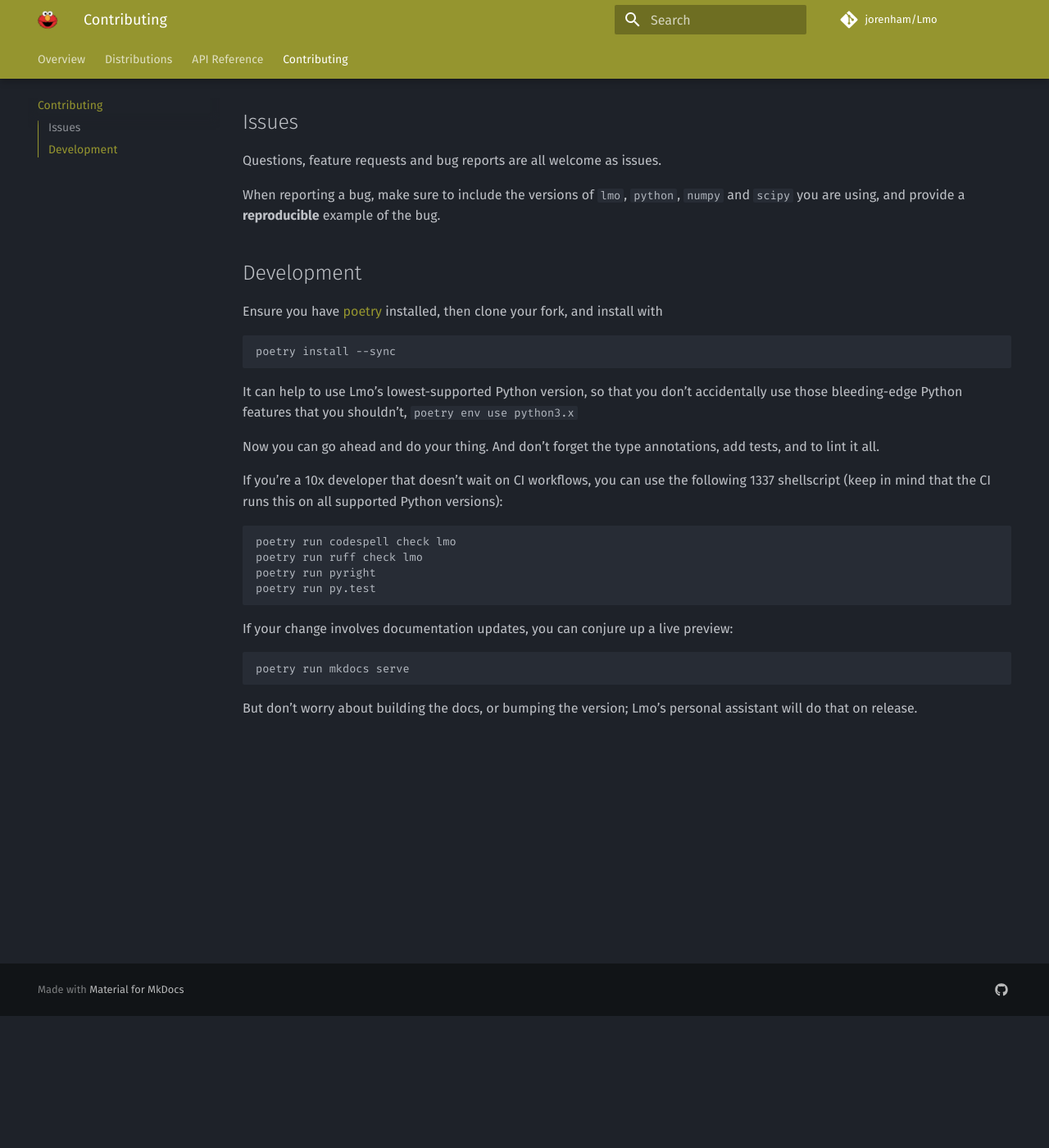
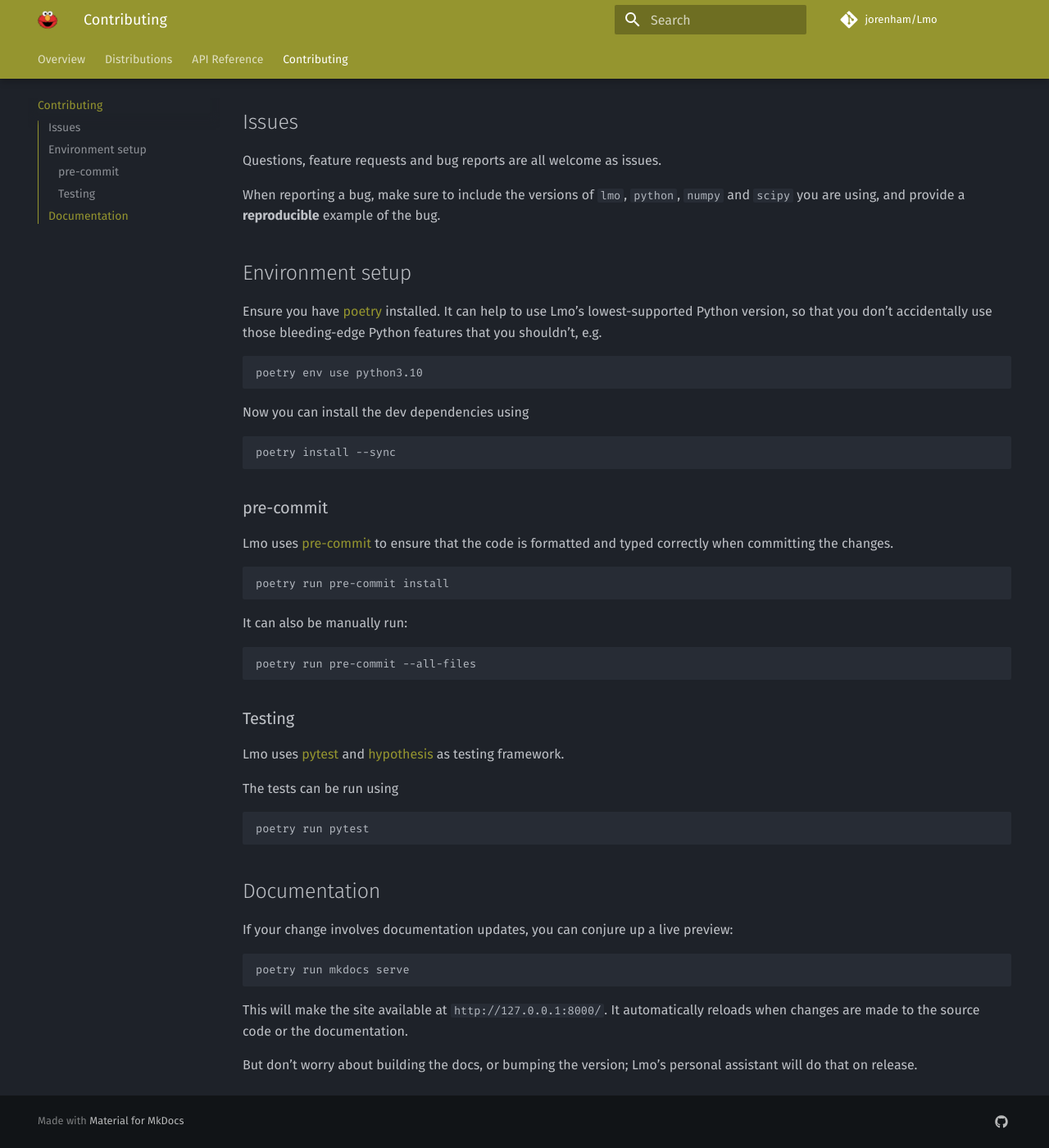
Before and after one commit to jorenham/Lmo, an MkDocs documentation site: the page built from docs/contributing.md, in a window 1280 px wide and 1400 px high, scrolled down 161 px. Shown: the whole window at 82% size. Built offline with MkDocs 1.6.1 and Material for MkDocs 9.7.7, drawn with Linux system fonts in a browser that asks for light colours; comment, search, counter and statistics services are not loaded.

Commit message:
updated contributing.md

````diff
--- a/docs/contributing.md
+++ b/docs/contributing.md
@@ -10,32 +10,51 @@
 `numpy` and `scipy` you are using, and provide a **reproducible** example of
 the bug.
 
-## Development
+## Environment setup
 
 Ensure you have [poetry](https://python-poetry.org/docs/#installation)
-installed, then clone your fork, and install with
+installed.
+It can help to use Lmo's lowest-supported Python version, so that you don't
+accidentally use those bleeding-edge Python features that you shouldn't, e.g.
+
+```bash
+poetry env use python3.10
+```
+
+Now you can install the dev dependencies using
 
 ```bash
 poetry install --sync
 ```
 
-It can help to use Lmo's lowest-supported Python version, so that you don't
-accidentally use those bleeding-edge Python features that you shouldn't,
-`poetry env use python3.x`
+### pre-commit
 
-Now you can go ahead and do your thing.
-And don't forget the type annotations, add tests, and to lint it all.
-
-If you're a 10x developer that doesn't wait on CI workflows, you can use the
-following 1337 shellscript (keep in mind that the CI runs this on all supported
-Python versions):
+Lmo uses [pre-commit](https://pre-commit.com/) to ensure that the code is
+formatted and typed correctly when committing the changes.
 
 ```bash
-poetry run codespell check lmo
-poetry run ruff check lmo
-poetry run pyright
-poetry run py.test
+poetry run pre-commit install
 ```
+
+It can also be manually run:
+
+```bash
+poetry run pre-commit --all-files
+```
+
+### Testing
+
+Lmo uses [pytest](https://docs.pytest.org/en/stable/) and
+[hypothesis](https://hypothesis.readthedocs.io/en/latest/) as testing
+framework.
+
+The tests can be run using
+
+```bash
+poetry run pytest
+```
+
+## Documentation
 
 If your change involves documentation updates, you can conjure up a live
 preview:
@@ -44,5 +63,9 @@
 poetry run mkdocs serve
 ```
 
+This will make the site available at `http://127.0.0.1:8000/`.
+It automatically reloads when changes are made to the source code or the
+documentation.
+
 But don't worry about building the docs, or bumping the version;
 Lmo's personal assistant will do that on release.
````
